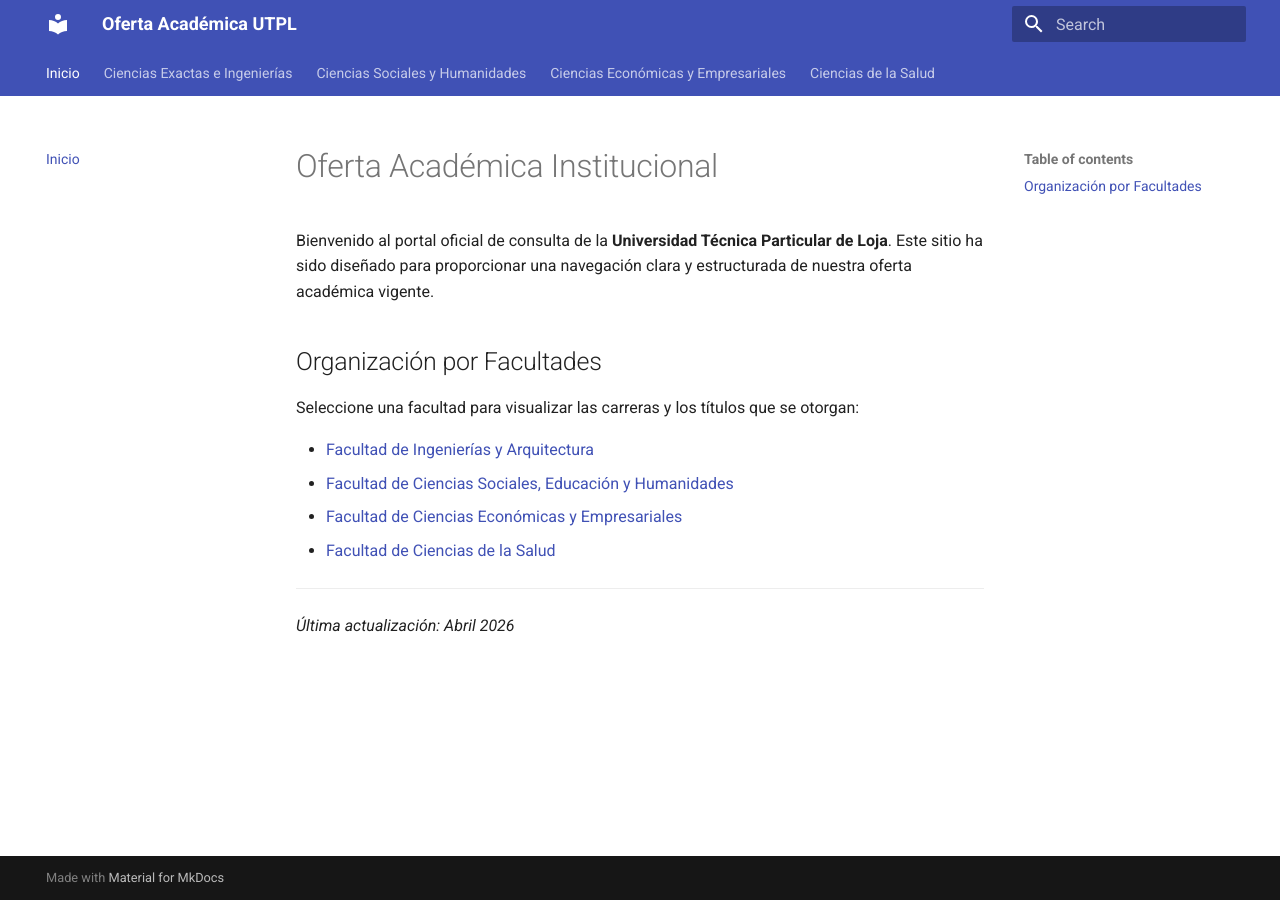
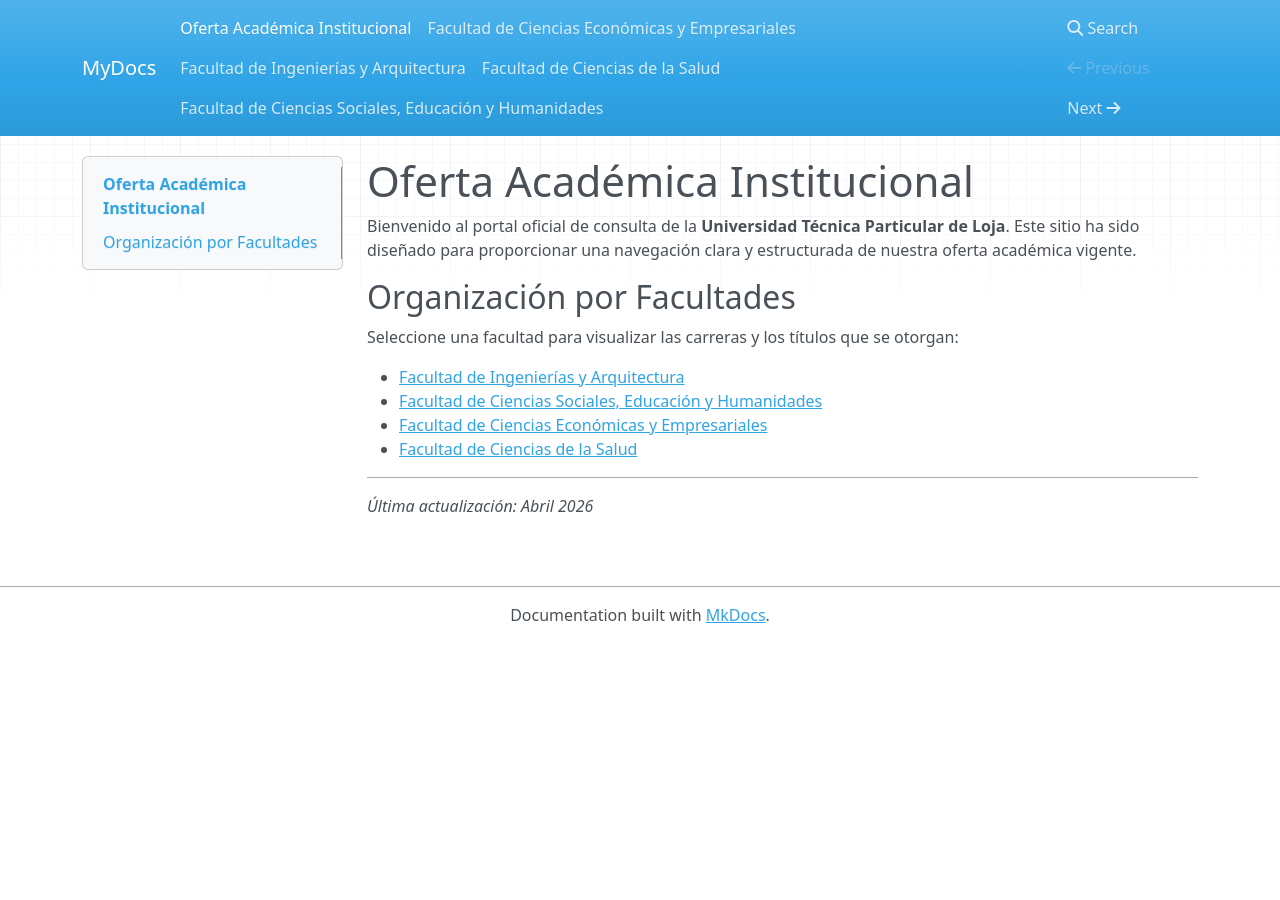
Before and after one commit to Universidada-LuisAg1256/Home, an MkDocs documentation site: the page built from docs/index.md, in a window 1280 px wide. Built offline with MkDocs 1.6.1, drawn with Linux system fonts in a browser that asks for light colours; nearby versions of some CDN libraries.

Commit message:
Update site name to MyDocs in mkdocs.yml

```diff
--- a/mkdocs.yml
+++ b/mkdocs.yml
@@ -1,21 +1 @@
-site_name: Oferta Académica UTPL
-site_description: Catálogo oficial de facultades y carreras de la UTPL.
-site_author: Universidad Técnica Particular de Loja
-
-theme:
-  name: material  # Esto le da el look profesional
-  palette:
-    primary: indigo
-    accent: blue
-  features:
-    - navigation.tabs  # Menú horizontal superior
-
-nav:
-  - Inicio: index.md
-  - Ciencias Exactas e Ingenierías: ingenierias.md
-  - Ciencias Sociales y Humanidades: sociales.md
-  - Ciencias Económicas y Empresariales: administrativas.md
-  - Ciencias de la Salud: salud.md
-
-markdown_extensions:
-  - tables  # Necesario para que las tablas de carreras se vean bien
+site_name: MyDocs
```
